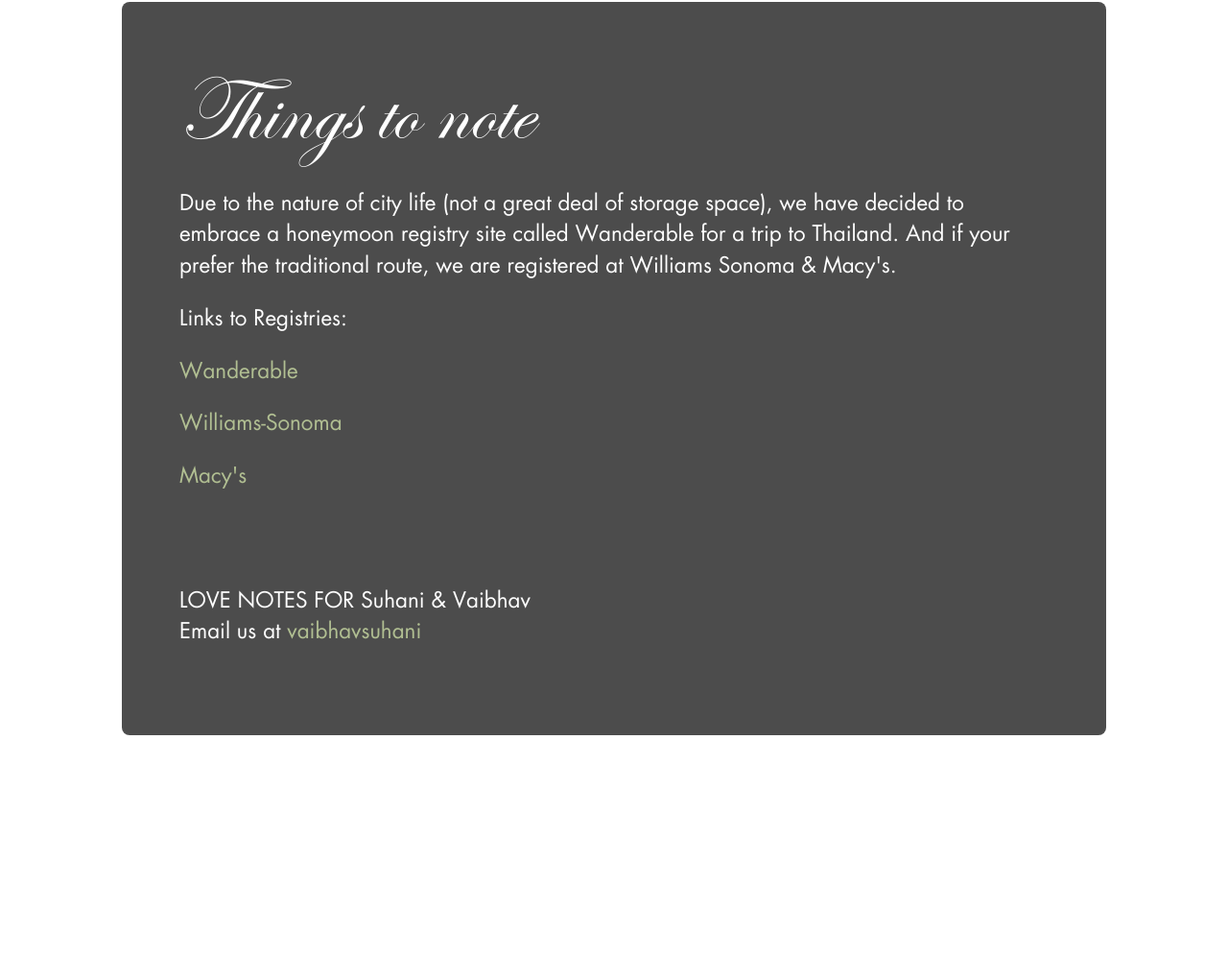
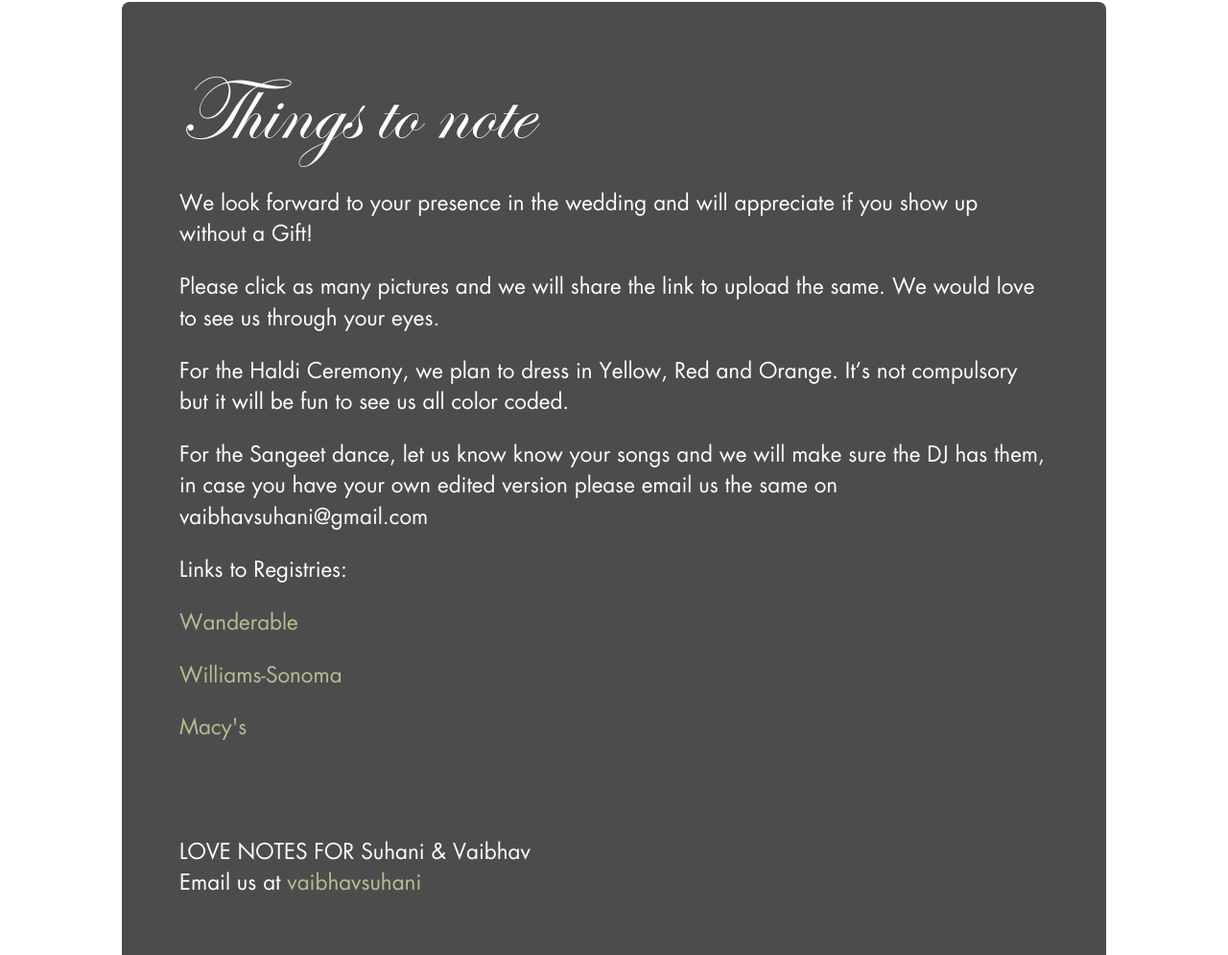
Before and after one commit to vaibhavsuhani/ashvaibhav.github.io, a plain HTML site: page index.html in a window 1280 px wide. Shown: the part 7451-8446 px from the top of the page at 96% size. Drawn offline with Linux system fonts and the light colour scheme.

Commit message:
Things to note content

```diff
--- a/index.html
+++ b/index.html
@@ -286,8 +286,14 @@ We got committed (June 2007) while both of us were in different continents. Suha
                         <h1>Things to note</h1>
 
                         <div class="column full">
+                            <p>We look forward to your presence in the wedding and will appreciate if you show up without a Gift!</p>
 
-                            <p>Due to the nature of city life (not a great deal of storage space), we have decided to embrace a honeymoon registry site called Wanderable for a trip to Thailand.  And if your prefer the traditional route, we are registered at Williams Sonoma &amp; Macy's.</p>
+                            <p>Please click as many pictures and we will share the link to upload the same. We would love to see us through your eyes.</p>
+
+                            <p>For the Haldi Ceremony, we plan to dress in Yellow, Red and Orange. It’s not compulsory but it will be fun to see us all color coded.</p>
+
+                            <p>For the Sangeet dance, let us know know your songs and we will make sure the DJ has them, in case you have your own edited version please email us the same on vaibhavsuhani@gmail.com
+                            </p>
 
 <p>
 Links to Registries:
```
